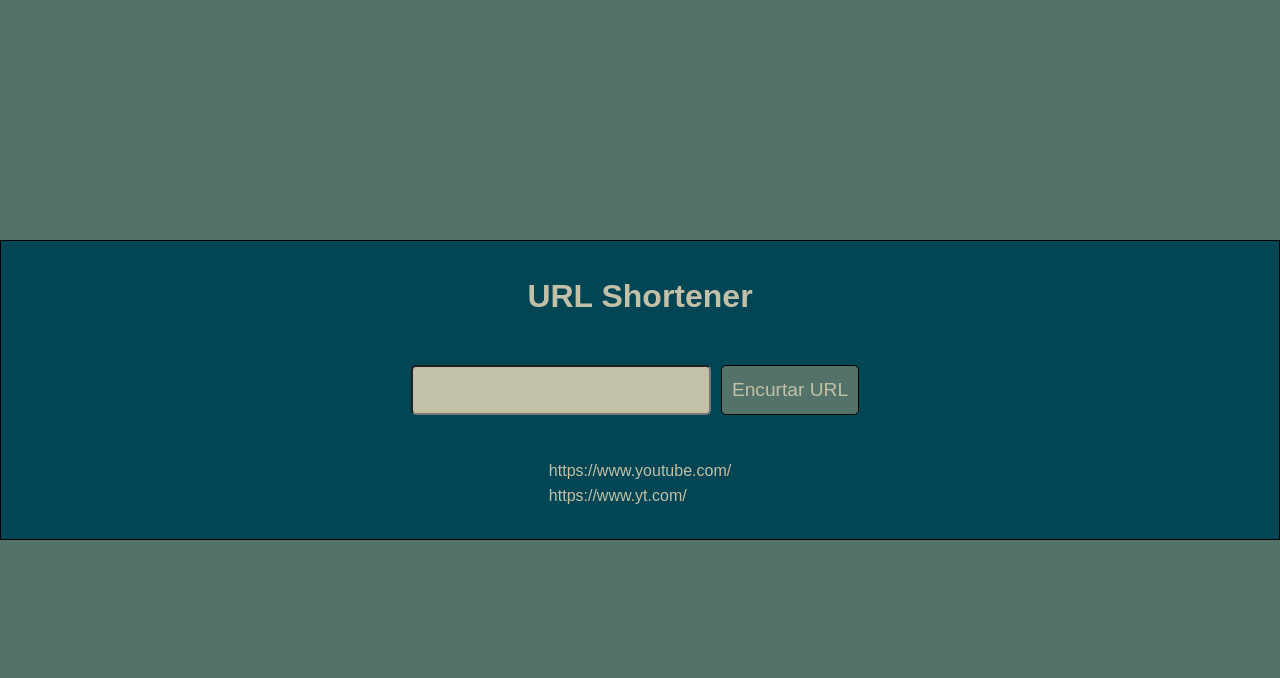
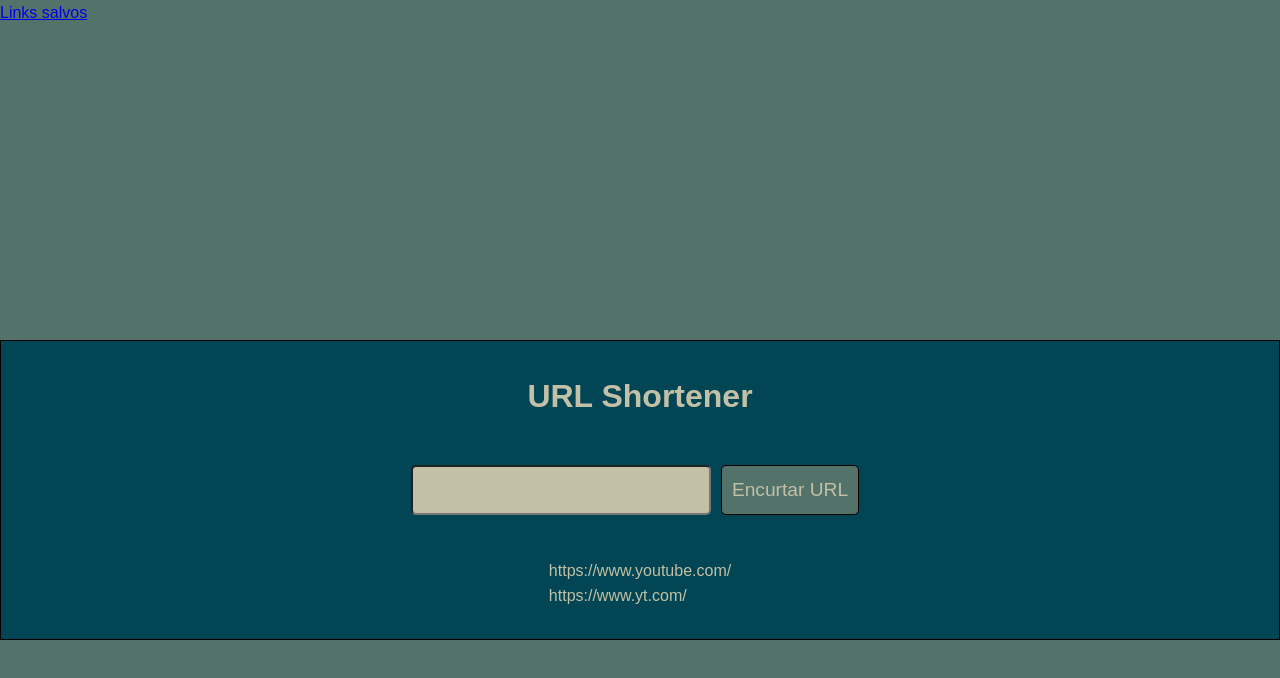
Before and after one commit to joaocorner/url-shortener, a React (Create React App) app: page / in a window 1280 px wide. Shown: the top 678 px of the page. Built offline with nearby package versions, Linux system fonts and the light colour scheme.

Commit message:
creating navbar

```diff
--- /dev/null
+++ b/src/components/Nav.js
@@ -0,0 +1,12 @@
+import React from "react";
+import "./nav.scss";
+
+const Nav = () => {
+  return (
+    <div className="navbar">
+      <a href="/">Links salvos</a>
+    </div>
+  );
+};
+
+export default Nav;
--- /dev/null
+++ b/src/components/nav.scss
@@ -0,0 +1,5 @@
+.navbar {
+  height: 100px;
+  width: 300px;
+  display: flex;
+}
--- a/src/pages/Home/Home.js
+++ b/src/pages/Home/Home.js
@@ -1,8 +1,10 @@
-import React from "react";
 import "./home.scss";
+import Nav from "../../components/Nav";
 
 const Home = () => {
   return (
+    <div>
+      <Nav />
       <div className="container">
         <h1>URL Shortener</h1>
         <form action="">
@@ -16,6 +18,7 @@ const Home = () => {
           <p className="shortener-link">https://www.yt.com/</p>
         </div>
       </div>
+    </div>
   );
 };
 
```
Lines whose indentation alone changed are shown as unchanged.
